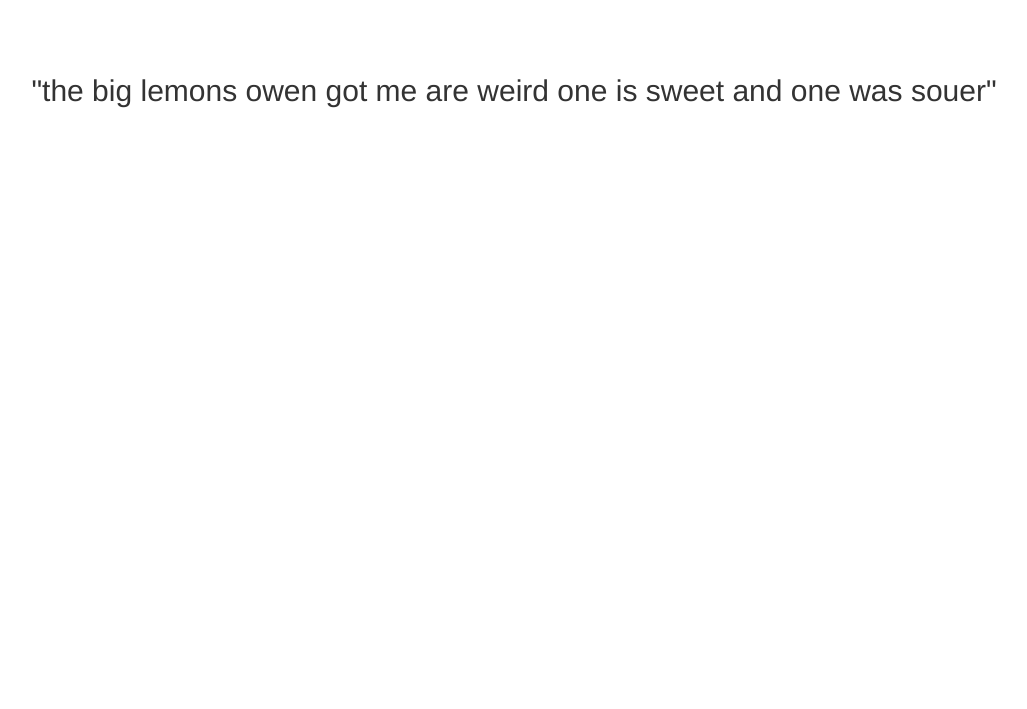
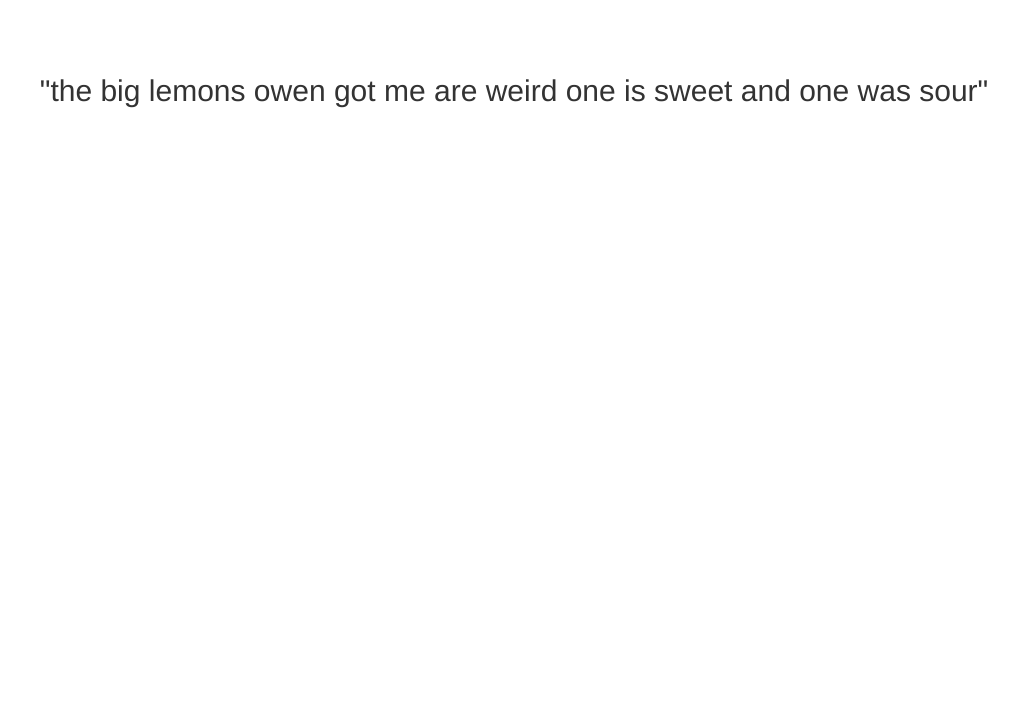
Before and after one commit to speaks364/Speaks, a plain HTML site: page Index.html in a window 1280 px wide. Shown: the part 91-800 px from the top of the page, without its empty margins (126-1153 px from the left). Drawn offline with nearby package versions, Linux system fonts and the light colour scheme.

Commit message:
Update Index.html

```diff
--- a/Index.html
+++ b/Index.html
@@ -12,7 +12,7 @@
 <br>
 <br>
 
-<h2 style="text-align: center; font-size: 30px;">"the big lemons owen got me are weird one is sweet and one was souer"</h2>
+<h2 style="text-align: center; font-size: 30px;">"the big lemons owen got me are weird one is sweet and one was sour"</h2>
 
   </body>
 </html>
```
